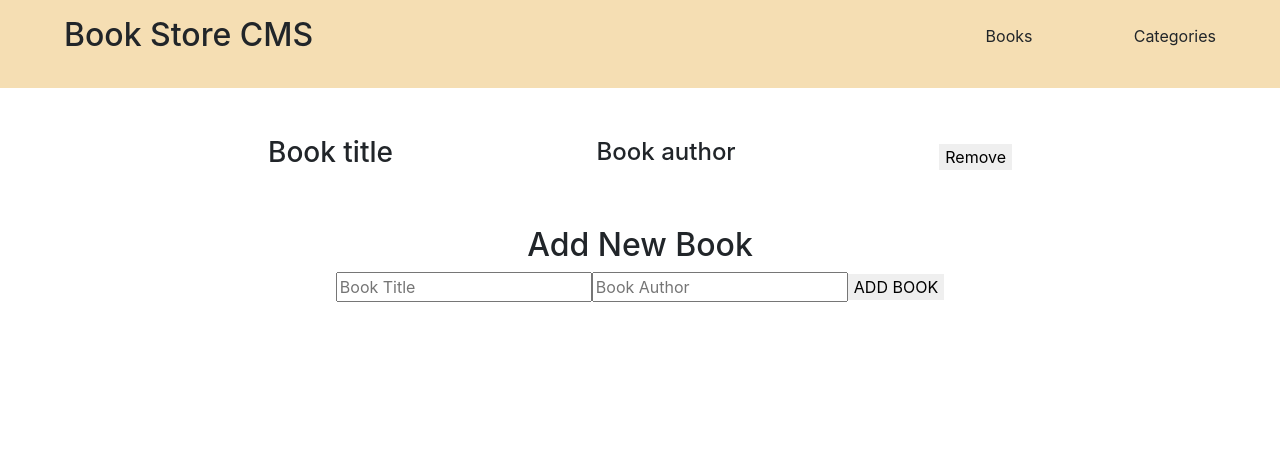
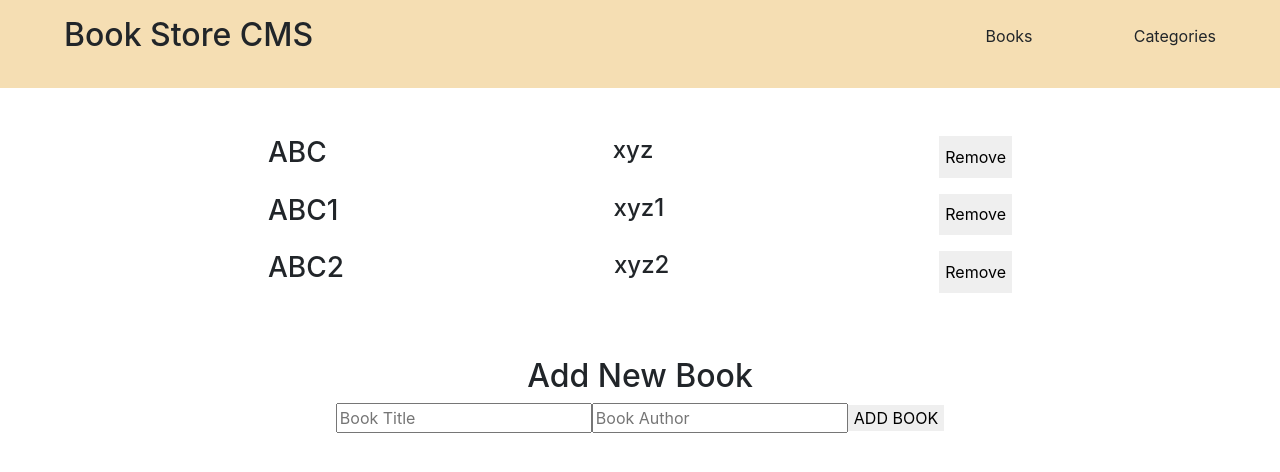
Before and after one commit to Errytagedesign/bookStore, a React (Create React App) app: page / in a window 1280 px wide. Shown: the top 472 px of the page. Built offline with nearby package versions, Linux system fonts and the light colour scheme.

Commit message:
Add review request corrections

```diff
--- a/src/components/Book.js
+++ b/src/components/Book.js
@@ -2,10 +2,11 @@ import React from 'react';
 import PropTypes from 'prop-types';
 
 const Book = ({ title, author }) => (
-  <>
+  <section className="d-flex flex-row justify-content-between mb-3">
     <h3>{title}</h3>
     <h4>{author}</h4>
-  </>
+    <button type="button">Remove</button>
+  </section>
 );
 
 Book.propTypes = {
--- a/src/components/Books.js
+++ b/src/components/Books.js
@@ -2,14 +2,22 @@ import React from 'react';
 import AddBooks from './AddBooks';
 import Book from './Book';
 
-const Books = () => (
-  <main className="d-flex flex-column container mt-5">
-    <section className="d-flex flex-row col-12 col-md-8 justify-content-between align-items-center mx-auto mb-5">
-      <Book title="Book title" author="Book author" />
-      <button type="button">Remove</button>
-    </section>
-    <AddBooks />
-  </main>
-);
+function Books() {
+  const books = [
+    { title: 'ABC', author: 'xyz' },
+    { title: 'ABC1', author: 'xyz1' },
+    { title: 'ABC2', author: 'xyz2' },
+  ];
+  return (
+    <main className="d-flex flex-column container mt-5">
+      <section className="d-flex flex-column col-12 col-md-8 mx-auto mb-5">
+        {books.map(({ idx, title, author }) => (
+          <Book key={idx} title={title} author={author} />
+        ))}
+      </section>
+      <AddBooks />
+    </main>
+  );
+}
 
 export default Books;
```
Also changed, not shown: 1 other file (tests, documents, lock files or other folders).
